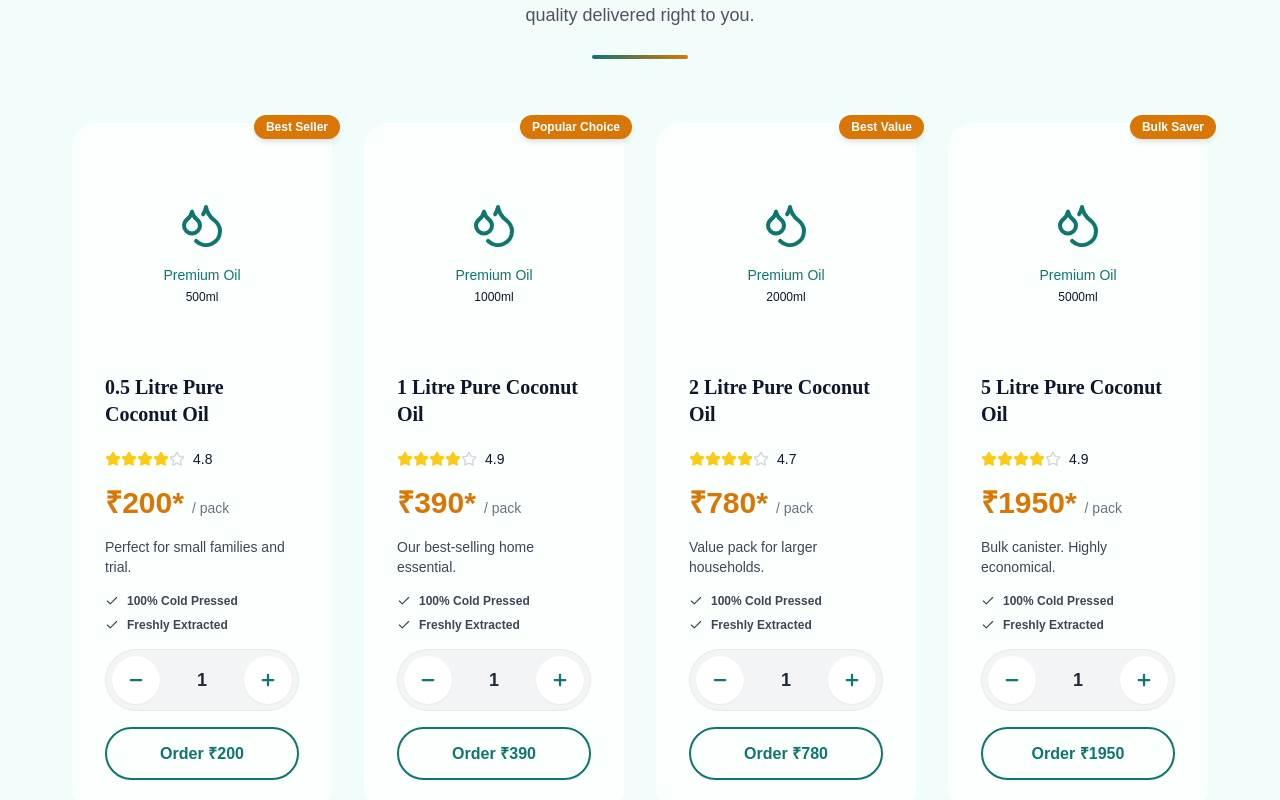
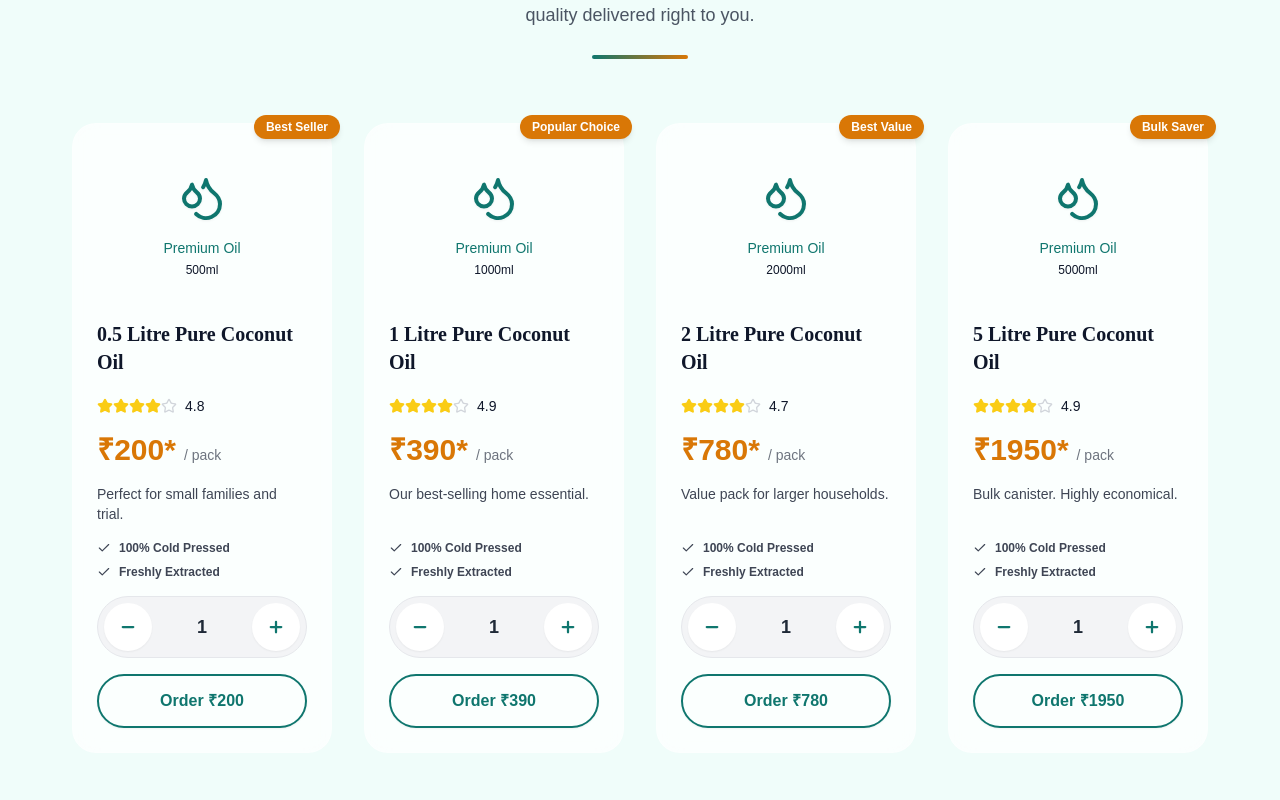
Before and after one commit to akash19-ak/Jaladurga-Oil, a React (Vite) app: page / in a window 1280 px wide. Shown: the part 1100-1900 px from the top of the page. Built offline with nearby package versions, Linux system fonts and the light colour scheme.

Commit message:
product height decreased

```diff
--- a/src/components/Products.jsx
+++ b/src/components/Products.jsx
@@ -90,9 +90,9 @@ const ProductCard = ({ product, index }) => {
         {product.badge}
       </motion.div>
 
-      <div className="card-3d glass p-6 md:p-8 rounded-3xl hover:bg-primary hover:text-white transition-all duration-500 shadow-premium flex flex-col h-full bg-white">
+      <div className="card-3d glass p-5 md:p-6 rounded-3xl hover:bg-primary hover:text-white transition-all duration-500 shadow-premium flex flex-col h-full bg-white">
         <motion.div
-          className="relative mb-6 overflow-hidden rounded-2xl bg-gradient-to-br from-primary/10 to-accent/10 aspect-square"
+          className="relative mb-4 overflow-hidden rounded-2xl bg-gradient-to-br from-primary/10 to-accent/10 aspect-[4/3]"
           whileHover={{ scale: 1.05 }}
           transition={{ duration: 0.3 }}
         >
```
Also changed, not shown: public/gallery/containers.png (added).
